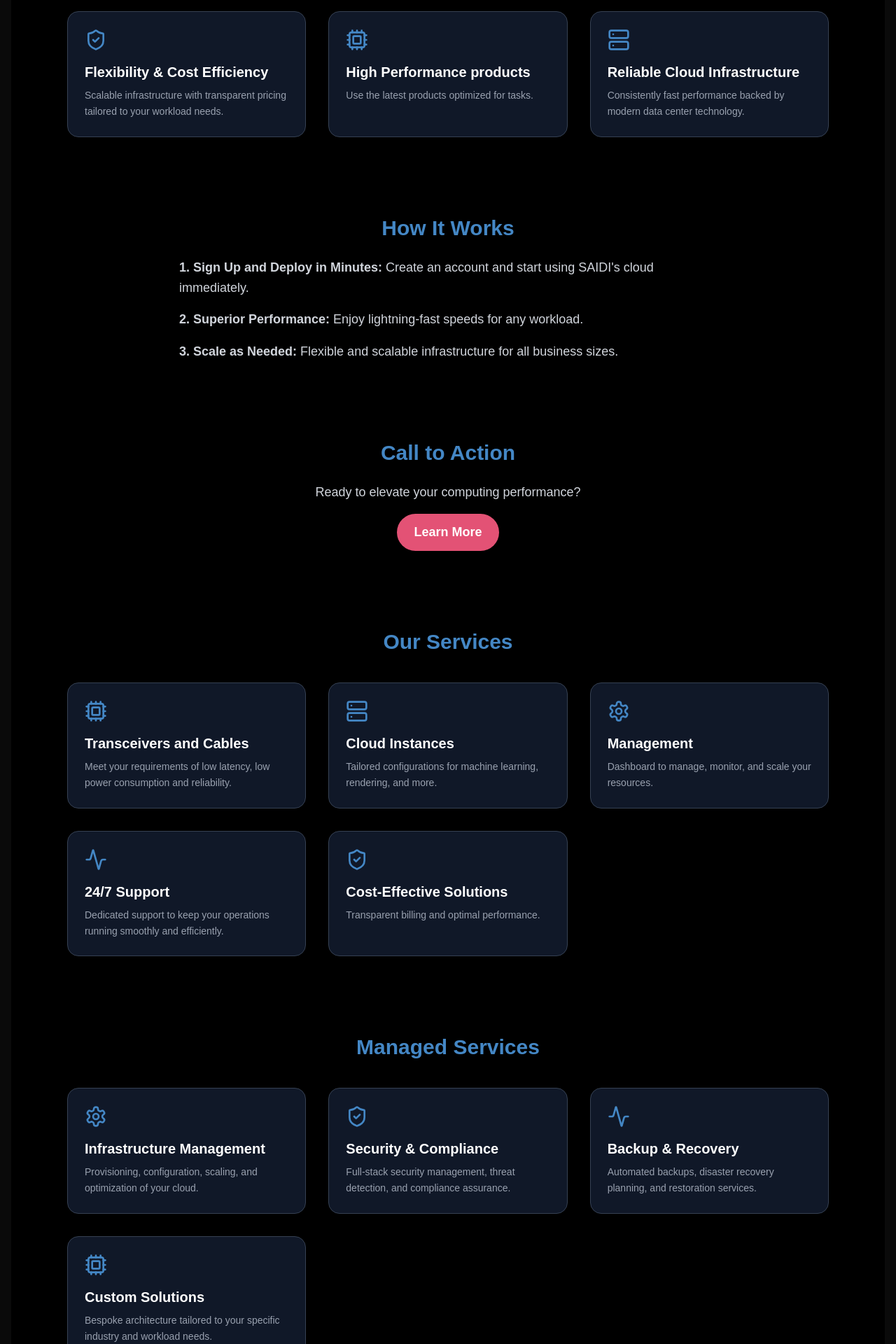
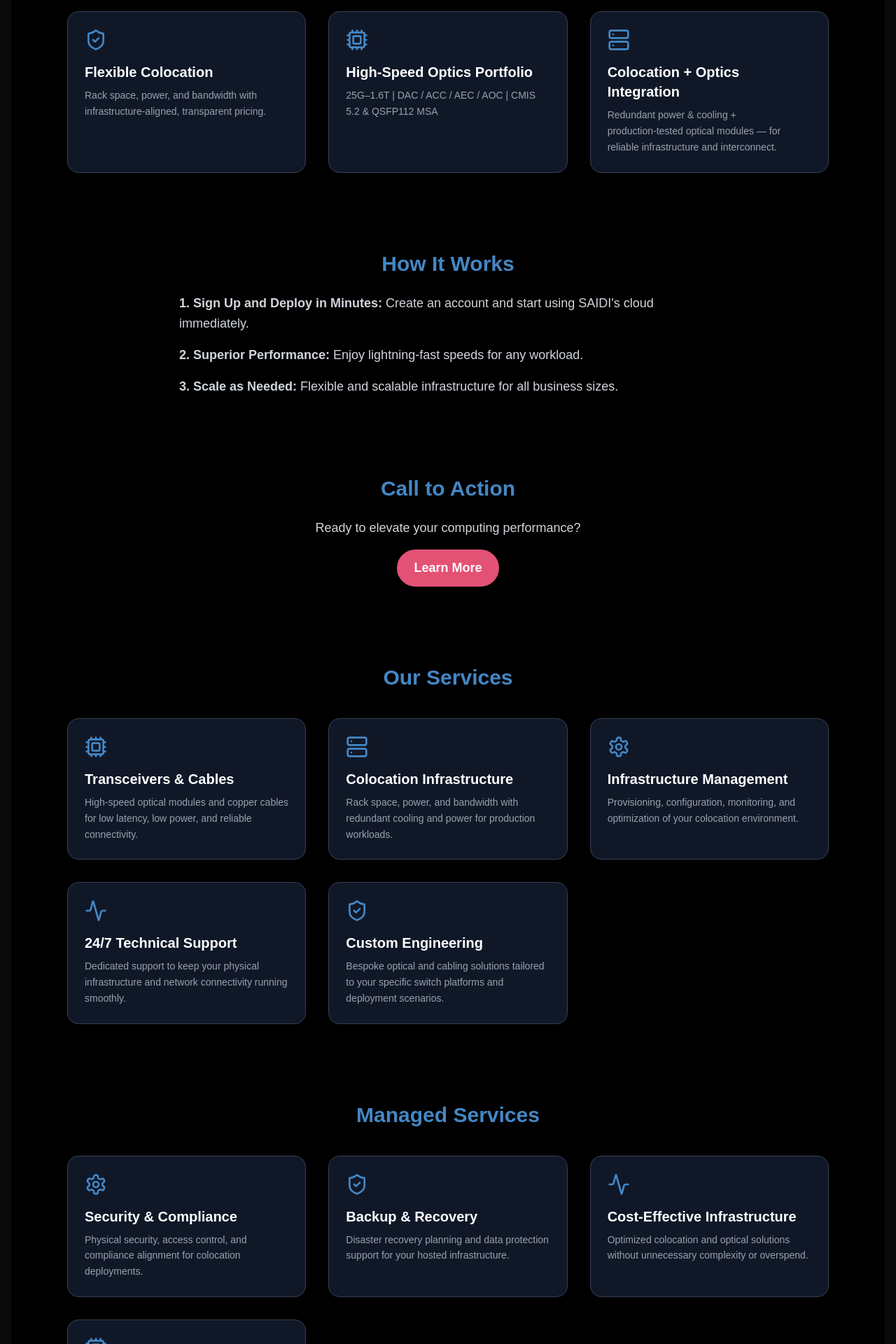
Before and after one commit to saidi-cloud/saidi-site, a Next.js app: page / in a window 1280 px wide. Shown: the part 680-2600 px from the top of the page at 70% size. Built offline with nearby package versions, Linux system fonts and the light colour scheme.

Commit message:
Update page.js

```diff
--- a/app/page.js
+++ b/app/page.js
@@ -21,13 +21,13 @@ export default function HomePage() {
           Optical Modules & Colocation
         </h1>
         <p className="mt-6 text-xl text-gray-300 max-w-2xl mx-auto">
-          Provide Optical Modules for High-performance Workloads.
+          High-speed Interconnects + Reliable Data Center Infrastructure.
         </p>
       </header>
 
       <main className="px-6 md:px-20 space-y-28 pb-20">
         <Section title="Unparalleled Performance">
-          SAIDI&apos;s optical modules provide excellent performance and flexibility for workloads.
+          SAIDI&apos;s optical modules provide excellent performance.
         </Section>
 
         <FeaturesSection title="Why Choose SAIDI" features={benefits} />
@@ -101,68 +101,68 @@ function FeaturesSection({ title, features }) {
 const services = [
   {
     icon: LucideCpu,
-    title: 'Transceivers and Cables',
-    description: 'Meet your requirements of low latency, low power consumption and reliability.'
+    title: 'Transceivers & Cables',
+    description: 'High-speed optical modules and copper cables for low latency, low power, and reliable connectivity.'
   },
   {
     icon: LucideServer,
-    title: 'Cloud Instances',
-    description: 'Tailored configurations for machine learning, rendering, and more.'
+    title: 'Colocation Infrastructure',
+    description: 'Rack space, power, and bandwidth with redundant cooling and power for production workloads.'
   },
   {
     icon: LucideSettings,
-    title: 'Management',
-    description: 'Dashboard to manage, monitor, and scale your resources.'
+    title: 'Infrastructure Management',
+    description: 'Provisioning, configuration, monitoring, and optimization of your colocation environment.'
   },
   {
     icon: LucideActivity,
-    title: '24/7 Support',
-    description: 'Dedicated support to keep your operations running smoothly and efficiently.'
+    title: '24/7 Technical Support',
+    description: 'Dedicated support to keep your physical infrastructure and network connectivity running smoothly.'
   },
   {
     icon: LucideShieldCheck,
-    title: 'Cost-Effective Solutions',
-    description: 'Transparent billing and optimal performance.'
+    title: 'Custom Engineering',
+    description: 'Bespoke optical and cabling solutions tailored to your specific switch platforms and deployment scenarios.'
   },
 ]
 
 const managedServices = [
   {
     icon: LucideSettings,
-    title: 'Infrastructure Management',
-    description: 'Provisioning, configuration, scaling, and optimization of your cloud.'
+    title: 'Security & Compliance',
+    description: 'Physical security, access control, and compliance alignment for colocation deployments.'
   },
   {
     icon: LucideShieldCheck,
-    title: 'Security & Compliance',
-    description: 'Full-stack security management, threat detection, and compliance assurance.'
+    title: 'Backup & Recovery',
+    description: 'Disaster recovery planning and data protection support for your hosted infrastructure.'
   },
   {
     icon: LucideActivity,
-    title: 'Backup & Recovery',
-    description: 'Automated backups, disaster recovery planning, and restoration services.'
+    title: 'Cost-Effective Infrastructure',
+    description: 'Optimized colocation and optical solutions without unnecessary complexity or overspend.'
   },
   {
     icon: LucideCpu,
-    title: 'Custom Solutions',
-    description: 'Bespoke architecture tailored to your specific industry and workload needs.'
+    title: 'On-Site & Remote Assistance',
+    description: 'Professional support for colocation and optical deployment — from cable patching to module replacement.'
   },
 ]
 
 const benefits = [
   {
     icon: LucideShieldCheck,
-    title: 'Flexibility & Cost Efficiency',
-    description: 'Scalable infrastructure with transparent pricing tailored to your workload needs.'
+    title: 'Flexible Colocation',
+    description: 'Rack space, power, and bandwidth with infrastructure‑aligned, transparent pricing.'
   },
   {
     icon: LucideCpu,
-    title: 'High Performance products',
-    description: 'Use the latest products optimized for tasks.'
+    title: 'High‑Speed Optics Portfolio',
+    description: '25G–1.6T | DAC / ACC / AEC / AOC | CMIS 5.2 & QSFP112 MSA'
   },
   {
     icon: LucideServer,
-    title: 'Reliable Cloud Infrastructure',
-    description: 'Consistently fast performance backed by modern data center technology.'
+    title: 'Colocation + Optics Integration',
+    description: 'Redundant power & cooling + production‑tested optical modules — for reliable infrastructure and interconnect.'
   }
 ]
```
